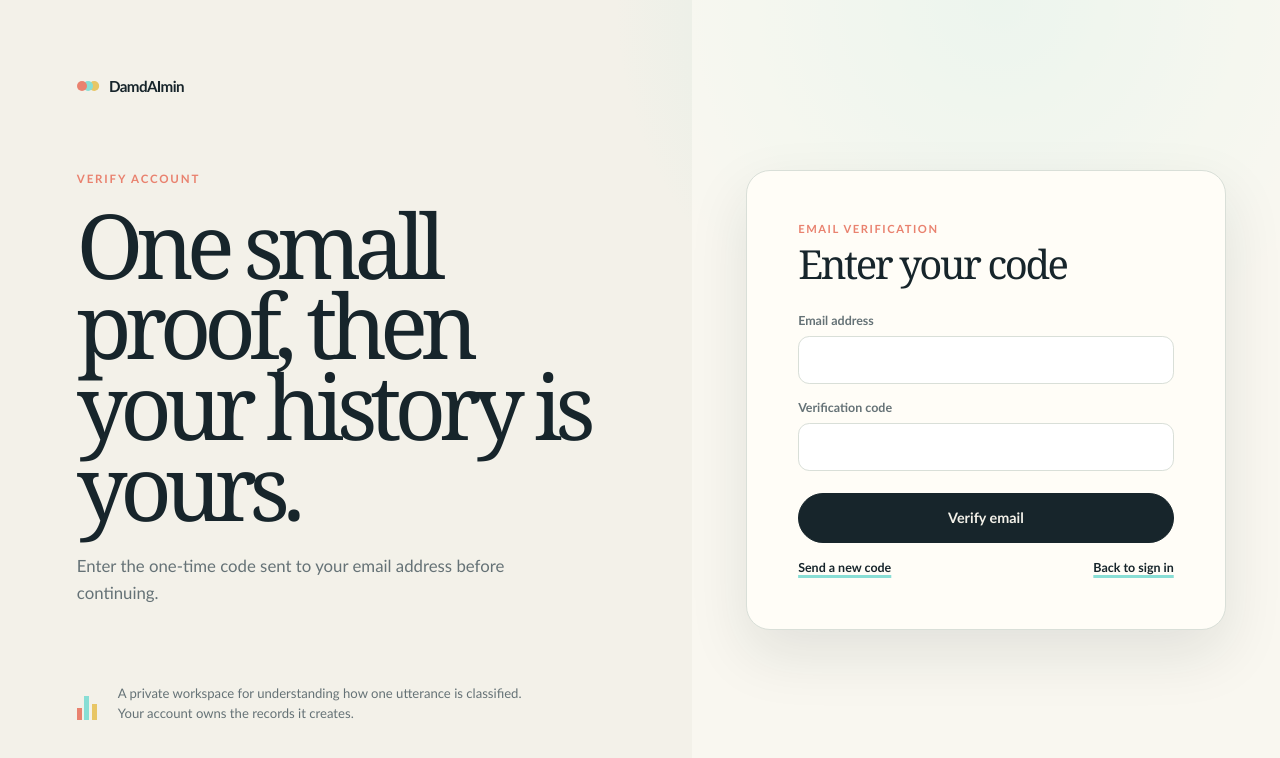
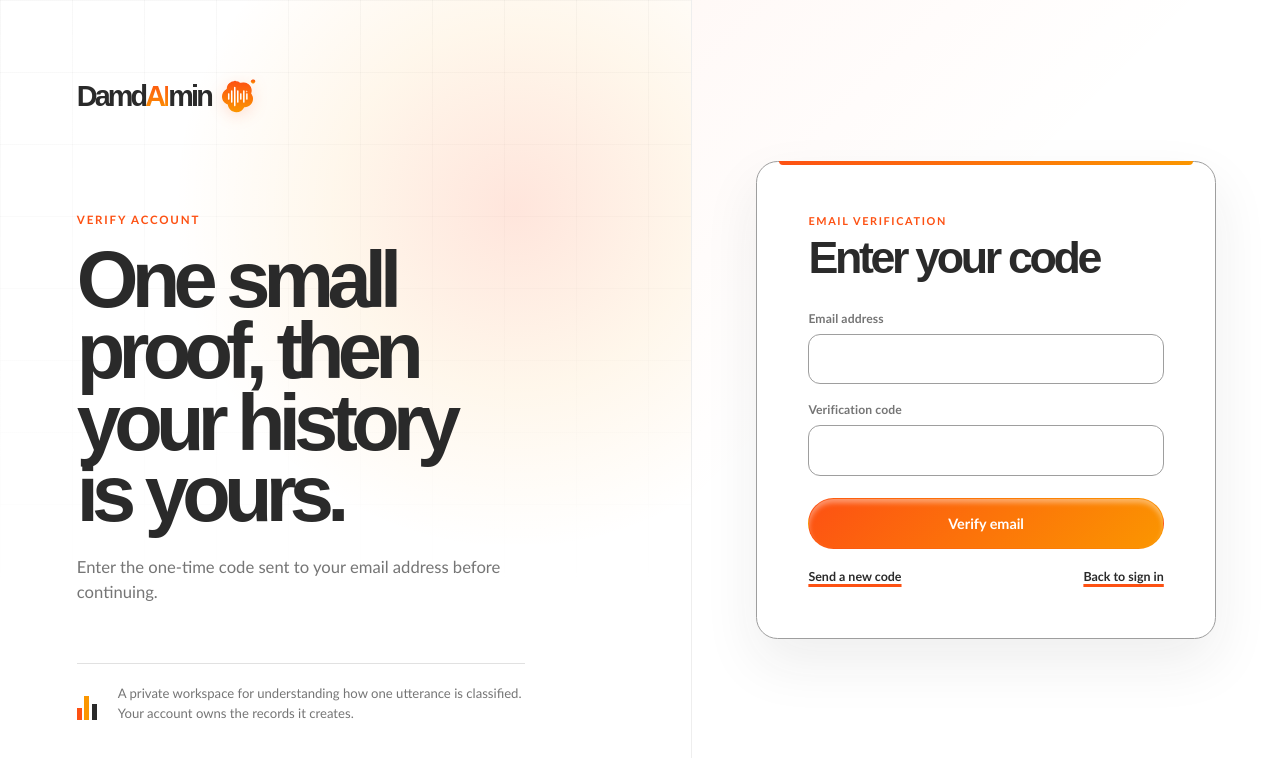
Before and after one commit to SntJhn/DamdAImin, a Next.js app in the folder apps/web/: page /auth/verify in a window 1280 px wide. Shown: the top 758 px of the page. Built offline with nearby package versions, Linux system fonts and the light colour scheme.

Commit message:
feat(auth): align sign-in and sign-up screens

```diff
--- a/apps/web/app/globals.css
+++ b/apps/web/app/globals.css
@@ -1303,6 +1303,7 @@ select {
     transition-duration: 0.01ms !important;
   }
 }
+
 /* Thesis landing page: the visual language from Figma's LANDING frame. */
 .thesis-landing {
   --thesis-ink: #2a2a2a;
@@ -2480,3 +2481,308 @@ select {
     opacity: 0.72;
   }
 }
+/* Auth screens: the same signal language as the landing page, without changing auth behavior. */
+.auth-layout {
+  --auth-ink: #2a2a2a;
+  --auth-muted: #757575;
+  --auth-orange: #fd5113;
+  --auth-amber: #fb9600;
+  position: relative;
+  grid-template-columns: minmax(0, 1.08fr) minmax(24rem, 0.92fr);
+  overflow: hidden;
+  background: #fff;
+  color: var(--auth-ink);
+}
+
+.auth-intro {
+  position: relative;
+  z-index: 0;
+  overflow: hidden;
+  padding: clamp(1.5rem, 6vw, 6.5rem);
+  background: #fff;
+  isolation: isolate;
+}
+
+.auth-intro::before {
+  position: absolute;
+  z-index: -2;
+  inset: 0;
+  background-image:
+    linear-gradient(rgba(42, 42, 42, 0.035) 1px, transparent 1px),
+    linear-gradient(90deg, rgba(42, 42, 42, 0.035) 1px, transparent 1px);
+  background-size: 4.5rem 4.5rem;
+  content: '';
+  mask-image: linear-gradient(to bottom, #000 0%, transparent 76%);
+}
+
+.auth-intro::after {
+  position: absolute;
+  z-index: -1;
+  top: -8rem;
+  right: -10rem;
+  width: min(42rem, 65vw);
+  height: min(42rem, 65vw);
+  background: radial-gradient(
+    circle,
+    rgba(253, 81, 19, 0.15) 0%,
+    rgba(251, 150, 0, 0.08) 38%,
+    rgba(255, 255, 255, 0) 72%
+  );
+  content: '';
+}
+
+.auth-brand {
+  position: relative;
+  z-index: 1;
+  display: inline-flex;
+  align-items: center;
+  gap: 0.2rem;
+  color: var(--auth-ink);
+  font-family: 'Hanken Grotesk', 'Arial Rounded MT Bold', Arial, sans-serif;
+  font-size: clamp(1.15rem, 2.25vw, 2rem);
+  font-weight: 700;
+  letter-spacing: -0.1em;
+  text-decoration: none;
+}
+
+.auth-brand::before {
+  display: none;
+}
+
+.auth-brand-accent {
+  background: linear-gradient(180deg, var(--auth-orange), var(--auth-amber));
+  background-clip: text;
+  color: transparent;
+}
+
+.auth-brand img {
+  width: clamp(1.55rem, 3.05vw, 2.7rem);
+  height: clamp(1.55rem, 3.05vw, 2.7rem);
+  margin-left: 0.25rem;
+  filter: drop-shadow(0 0.3rem 0.45rem rgba(253, 81, 19, 0.16));
+}
+
+.auth-intro-copy {
+  position: relative;
+  z-index: 1;
+  max-width: 40rem;
+  padding: clamp(4rem, 12vh, 8rem) 0 clamp(2.5rem, 7vh, 5rem);
+}
+
+.auth-intro .eyebrow {
+  color: var(--auth-orange);
+}
+
+.auth-intro h1 {
+  max-width: 10ch;
+  margin-top: 1.1rem;
+  color: var(--auth-ink);
+  font-family: 'Hanken Grotesk', 'Arial Rounded MT Bold', Arial, sans-serif;
+  font-size: clamp(3.25rem, 6.2vw, 6.2rem);
+  font-weight: 700;
+  letter-spacing: -0.085em;
+  line-height: 0.9;
+  text-wrap: balance;
+}
+
+.intro-description {
+  max-width: 30rem;
+  margin-top: 1.6rem;
+  color: var(--auth-muted);
+  font-size: clamp(0.95rem, 1.3vw, 1.1rem);
+  line-height: 1.5;
+}
+
+.signal-note {
+  position: relative;
+  z-index: 1;
+  max-width: 28rem;
+  padding-top: 1.25rem;
+  border-top: 1px solid rgba(42, 42, 42, 0.14);
+  color: var(--auth-muted);
+}
+
+.signal-mark span:nth-child(1) {
+  background: var(--auth-orange);
+}
+
+.signal-mark span:nth-child(2) {
+  background: var(--auth-amber);
+}
+
+.signal-mark span:nth-child(3) {
+  background: var(--auth-ink);
+}
+
+.auth-panel {
+  position: relative;
+  padding: clamp(1.25rem, 5vw, 4.5rem);
+  border-left: 1px solid rgba(42, 42, 42, 0.08);
+  background: #fff;
+  isolation: isolate;
+}
+
+.auth-panel::before {
+  position: absolute;
+  z-index: -1;
+  inset: 0;
+  background: linear-gradient(135deg, rgba(253, 81, 19, 0.035), transparent 38%);
+  content: '';
+}
+
+.auth-card {
+  position: relative;
+  width: min(100%, 31rem);
+  padding: clamp(1.5rem, 4vw, 3.25rem);
+  border: 1px solid #9e9e9e;
+  border-radius: 1.35rem;
+  background: #fff;
+  box-shadow: 0 1.5rem 3.5rem rgba(42, 42, 42, 0.08);
+}
+
+.auth-card::before {
+  position: absolute;
+  top: -1px;
+  right: 1.35rem;
+  left: 1.35rem;
+  height: 0.25rem;
+  border-radius: 0 0 0.3rem 0.3rem;
+  background: linear-gradient(90deg, var(--auth-orange), var(--auth-amber));
+  content: '';
+}
+
+.auth-form {
+  gap: 1.15rem;
+}
+
+.form-heading {
+  margin-bottom: 0.85rem;
+}
+
+.card-kicker {
+  color: var(--auth-orange);
+  font-size: 0.68rem;
+  letter-spacing: 0.15em;
+}
+
+.form-heading h2 {
+  margin-top: 0.6rem;
+  color: var(--auth-ink);
+  font-family: 'Hanken Grotesk', 'Arial Rounded MT Bold', Arial, sans-serif;
+  font-size: clamp(2rem, 4vw, 2.8rem);
+  font-weight: 700;
+  letter-spacing: -0.075em;
+  line-height: 0.95;
+}
+
+.field {
+  gap: 0.5rem;
+  color: var(--auth-muted);
+  font-size: 0.76rem;
+  letter-spacing: 0.01em;
+}
+
+.field input {
+  min-height: 3.15rem;
+  padding: 0.8rem 0.95rem;
+  border-color: #9e9e9e;
+  border-radius: 0.75rem;
+  color: var(--auth-ink);
+  transition:
+    border-color 160ms ease,
+    box-shadow 160ms ease;
+}
+
+.field input:hover {
+  border-color: var(--auth-ink);
+}
+
+.field input:focus {
+  border-color: var(--auth-orange);
+  outline: 3px solid rgba(253, 81, 19, 0.18);
+}
+
+.field-hint {
+  color: var(--auth-muted);
+}
+
+.auth-form .primary-button {
+  min-height: 3.2rem;
+  margin-top: 0.25rem;
+  border-color: transparent;
+  border-radius: 999px;
+  background: linear-gradient(135deg, var(--auth-orange), var(--auth-amber));
+  box-shadow: inset 0 0.25rem 0.35rem rgba(255, 255, 255, 0.38);
+  color: #fff;
+  cursor: pointer;
+  font-weight: 700;
+}
+
+.auth-form .primary-button:hover {
+  box-shadow:
+    inset 0 0.25rem 0.35rem rgba(255, 255, 255, 0.38),
+    0 0 0 4px rgba(253, 81, 19, 0.12);
+  transform: translateY(-2px);
+}
+
+.form-footer {
+  color: var(--auth-muted);
+}
+
+.form-footer a,
+.text-button {
+  color: var(--auth-ink);
+  text-decoration-color: var(--auth-orange);
+}
+
+@media (max-width: 800px) {
+  .auth-layout {
+    grid-template-columns: 1fr;
+    overflow: visible;
+  }
+
+  .auth-intro {
+    min-height: 25rem;
+    padding: 1.5rem;
+  }
+
+  .auth-intro-copy {
+    padding: 4rem 0 2.5rem;
+  }
+
+  .auth-intro h1 {
+    font-size: clamp(3.1rem, 12vw, 5rem);
+  }
+
+  .signal-note {
+    display: none;
+  }
+
+  .auth-panel {
+    padding: 0 1.5rem 2.5rem;
+    border-left: 0;
+  }
+
+  .auth-card {
+    width: min(100%, 34rem);
+    margin-top: -1rem;
+  }
+}
+
+@media (max-width: 480px) {
+  .auth-intro {
+    min-height: 22rem;
+  }
+
+  .auth-intro-copy {
+    padding-top: 3rem;
+  }
+
+  .auth-panel {
+    padding-inline: 1rem;
+  }
+
+  .auth-card {
+    padding: 1.35rem;
+  }
+}
--- a/apps/web/components/auth-shell.tsx
+++ b/apps/web/components/auth-shell.tsx
@@ -11,8 +11,11 @@ export function AuthShell({ children, description, eyebrow, title }: AuthShellPr
   return (
     <main className="auth-layout">
       <section className="auth-intro" aria-labelledby="auth-title">
-        <Link className="brand" href="/">
-          DamdAImin
+        <Link className="brand auth-brand" href="/" aria-label="DamdAImin home">
+          <span>
+            Damd<span className="auth-brand-accent">AI</span>min
+          </span>
+          <img src="/landing/brand-mark.svg" alt="" aria-hidden="true" />
         </Link>
         <div className="auth-intro-copy">
           <p className="eyebrow">{eyebrow}</p>
```
